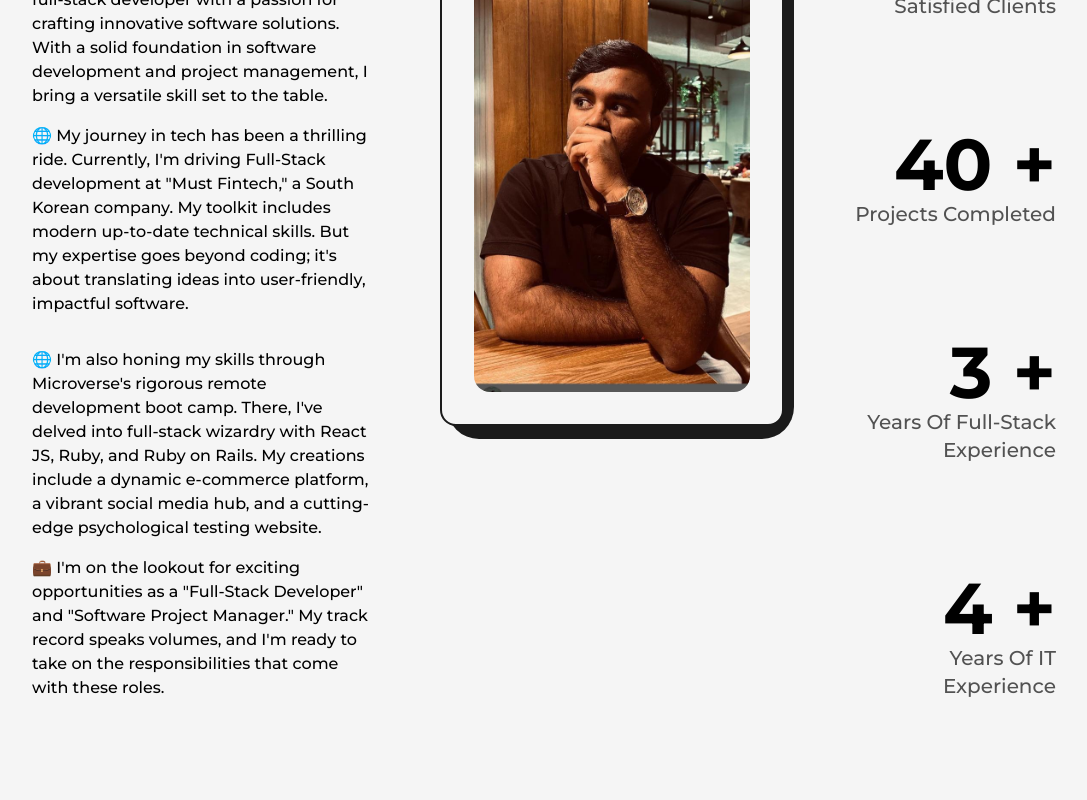
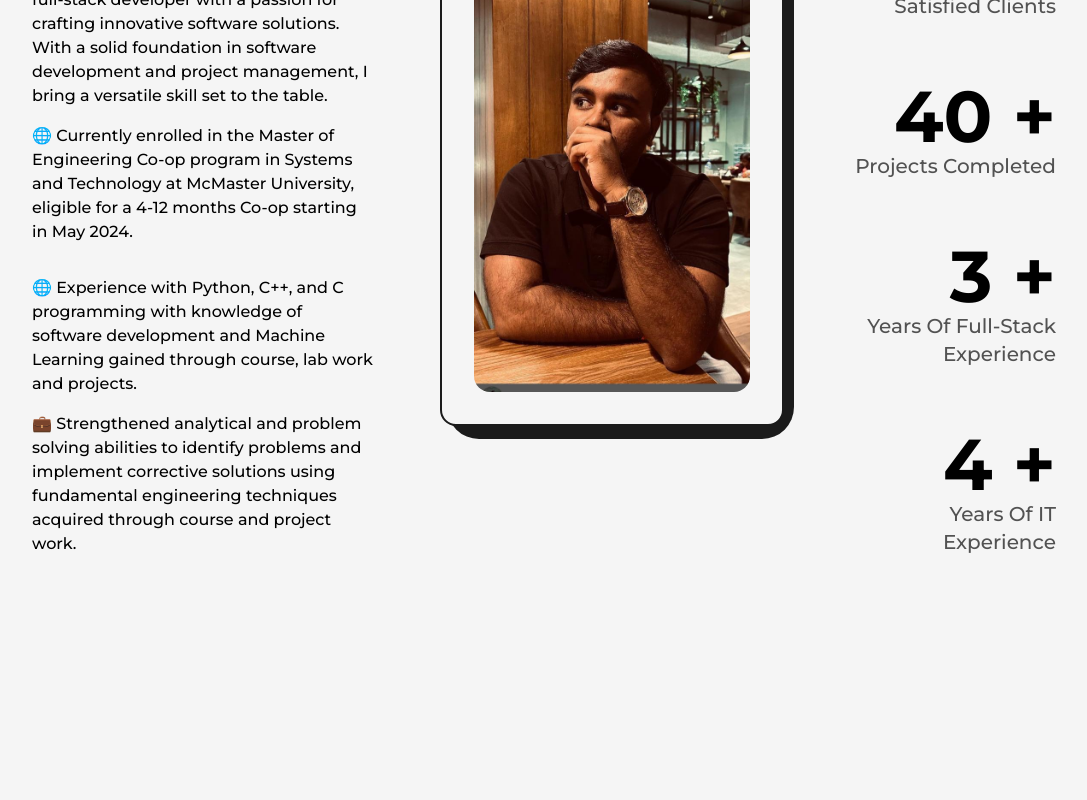
Before and after one commit to kevinWebmyne/jaivik-parekh-portfolio, a Next.js app: page /about in a window 1280 px wide. Shown: the part 480-1280 px from the top of the page, without its empty margins (96-1183 px from the left). Built offline with nearby package versions, Linux system fonts and the light colour scheme.

Commit message:
Change in Resume

```diff
--- a/src/components/AnimatedText.jsx
+++ b/src/components/AnimatedText.jsx
@@ -32,7 +32,7 @@ const AnimatedText = ({ text, className = "" }) => {
   return (
     <div className="w-full mx-auto py-2 flex items-center justify-center text-center overflow-hidden sm:py-0">
       <motion.h1
-        className={`inline-block w-full text-dark font-bold capitalize text-8xl dark:text-light ${className}`}
+        className={`inline-block w-full text-dark font-bold capitalize text-8xl dark:text-dark ${className}`}
         variants={quote}
         style={{lineHeight: "1.4 !important"}}
         initial="initial"
--- a/src/pages/about.js
+++ b/src/pages/about.js
@@ -65,27 +65,22 @@ const about = () => {
                 project management, I bring a versatile skill set to the table.
               </p>
               <p className="my-4 font-medium">
-                🌐 My journey in tech has been a thrilling ride. Currently,
-                I&apos;m driving Full-Stack development at &quot;Must
-                Fintech,&quot; a South Korean company. My toolkit includes
-                modern up-to-date technical skills. But my expertise goes beyond
-                coding; it&apos;s about translating ideas into user-friendly,
-                impactful software.
+                🌐   Currently enrolled in the Master of Engineering Co-op program in
+            Systems and Technology at McMaster University, eligible for a 4-12
+            months Co-op starting in May 2024.
+
               </p>
               <p className="my-4 font-medium">
-                🌐 I&apos;m also honing my skills through Microverse&apos;s
-                rigorous remote development boot camp. There, I&apos;ve delved
-                into full-stack wizardry with React JS, Ruby, and Ruby on Rails.
-                My creations include a dynamic e-commerce platform, a vibrant
-                social media hub, and a cutting-edge psychological testing
-                website.
+                🌐  Experience with Python, C++, and C programming with knowledge of
+            software development and Machine Learning gained through course, lab
+            work and projects.
+
               </p>
               <p className="font-medium">
-                💼 I&apos;m on the lookout for exciting opportunities as a
-                &quot;Full-Stack Developer&quot; and &quot;Software Project
-                Manager.&quot; My track record speaks volumes, and I&apos;m
-                ready to take on the responsibilities that come with these
-                roles.
+                💼 Strengthened analytical and problem solving abilities to identify
+            problems and implement corrective solutions using fundamental
+            engineering techniques acquired through course and project work.
+
               </p>
             </div>
             <div className="col-span-3 relative h-max rounded-2xl border-2 border-solid border-dark bg-light p-8 dark:bg-dark dark:border-light xl:col-span-4 md:order-1 md:col-span-8">
--- a/src/pages/index.js
+++ b/src/pages/index.js
@@ -113,7 +113,7 @@ const Home = () => {
             <Link
               href="mailto:jaivikparekh1320@gmail.com"
               target={"_blank"}
-              className="ml-4 text-lg font-medium capitalize text-dark underline underline-offset-2 dark:text-light md:text-base md:m-0"
+              className="ml-4 text-lg font-medium capitalize text-dark underline underline-offset-2 dark:text-dark md:text-base md:m-0"
             >
               Contact
             </Link>
--- a/src/pages/projects.js
+++ b/src/pages/projects.js
@@ -5,10 +5,10 @@ import Head from "next/head";
 import Image from "next/image";
 import Link from "next/link";
 import React from "react";
-import project1 from "../../public/images/projects/LandRover_Featured.png";
+import project1 from "../../public/images/projects/Project1.jpg";
 import project2 from "../../public/images/projects/MathMagicians_Project.jpg";
 import project3 from "../../public/images/projects/cypto_angels_Finance.jpg";
-import project4 from "../../public/images/projects/nike_shoes_eCommerce.jpg";
+import project4 from "../../public/images/projects/Project2.jpeg";
 import project5 from "../../public/images/projects/Pokodex_Project.jpg";
 import project6 from "../../public/images/projects/HTML_CSS_JS_Portfolio.jpg";
 import { motion } from "framer-motion";
@@ -119,9 +119,6 @@ const Project = ({ type, title, img, link, github, summary }) => {
 };
 
 const projects = () => {
-
-
-
   return (
     <>
       <Head>
@@ -139,12 +136,13 @@ const projects = () => {
             className="mb-16 lg:!text-7xl sm:!text-6xl sm:mb-8 xs:!text-4xl"
           />
           <div className="grid grid-cols-12 gap-24 gap-y-32 xl:gap-x-16 lg:gap-x-8 md:gap-y-24 sm:gap-x-0">
-            <div  data-aos="fade-left"  className="animate-ex col-span-12">
+            <div data-aos="fade-left" className="animate-ex col-span-12">
               <FeaturedProjects
                 type="Featured Project"
-                title="Helper Land"
-                summary="Helper Land :  Developed a website to provide an interface between user and client to use various types of services with 95 percent satisfaction. choosing different categories, the client can order various types of services as per the
-                requirement with rage clicks by 38 percent."
+                title="Diabetes Prediction Using Machine Learning"
+                summary="Developed and designed the prediction setup of system by using appropriate components
+                including Principal component analysis(PCA), Filter Selection, classification and regressing. These projects predicted the symptons of the diabetes from the patient past medical history.Collaborated with other team members and guided other team members in order tomaintain
+                continuous workflow of the project"
                 img={project1}
                 link="https://github.com/Jaivik1320/Helperland"
                 github="https://github.com/Jaivik1320/Helperland"
@@ -153,8 +151,9 @@ const projects = () => {
             <div className="col-span-12">
               <FeaturedProjects
                 type="Featured Project"
-                title="Chat-Web Application"
-                summary="Chat-Web Application : Worked independently and developed a website we can see the online status, great design with 90 percent hands-on coding in Javascript. On this website, we can read the message, image support, sound notifications, and the ability to create 5 rooms."
+                title="Cardiovascular Disease"
+                summary="Cardiovascular Disease : Python, Machine learning, Classification, Developed and implemented a community-wide cardiovascular risk assessment program. Utilized data analytics to track the impact of interventions and identify areas for improvement. Reduced CVD risk factors in the targeted population by 32% over the project duration. Increased community awareness about cardiovascular health, leading to a 67% improvement
+                in early detection and intervention."
                 img={project4}
                 link="https://github.com/Jaivik1320/Web-Chat-Application"
                 github="https://github.com/Jaivik1320/Web-Chat-Application"
```
Also changed, not shown: public/images/projects/Project1.jpg (added), public/images/projects/Project2.jpeg (added).
